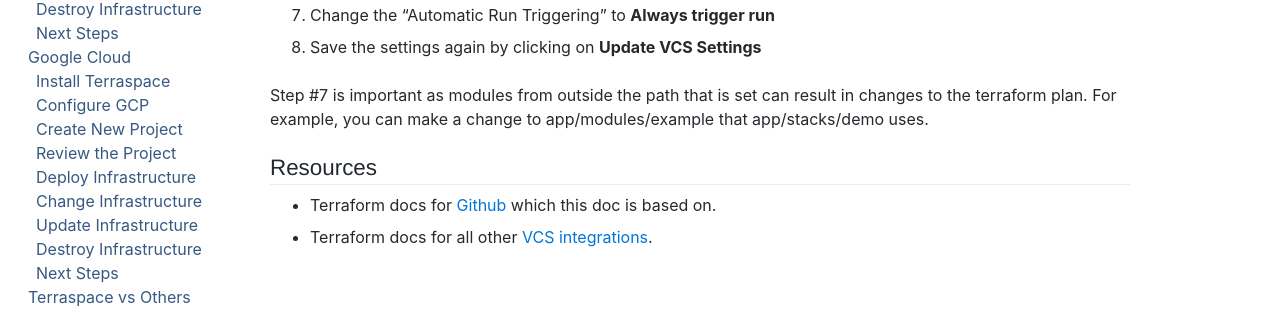
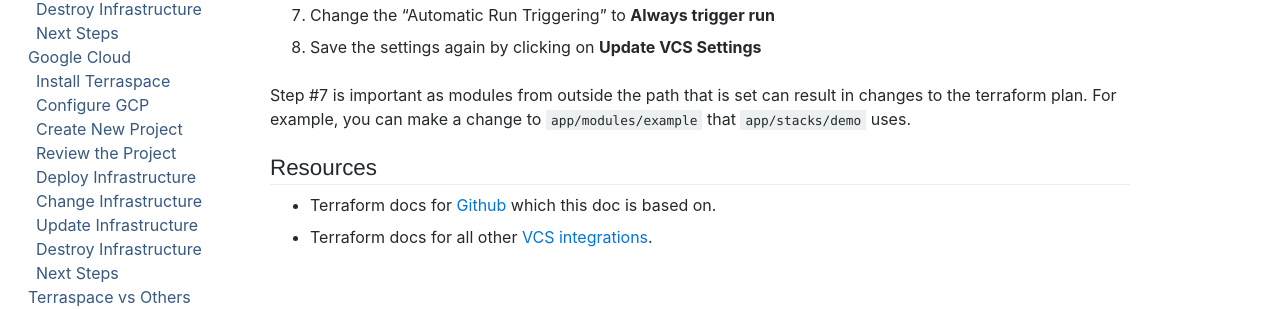
Before and after one commit to boltops-tools/terraspace-docs, a Jekyll site: the page built from _docs/cloud/workflows/vcs/connect.md, in a window 1280 px wide and 900 px high, scrolled down 392 px. Shown: the part 175-484 px from the top of the window. Built offline with Jekyll 4.4.1, drawn with Linux system fonts in a browser that asks for light colours; a script that is not in the unit is left out.

Commit message:
update docs

```diff
--- a/_docs/cloud/workflows/vcs/connect.md
+++ b/_docs/cloud/workflows/vcs/connect.md
@@ -17,7 +17,7 @@ The Terraform Cloud API currently does not seem to offer an way to connect VCS p
 7. Change the "Automatic Run Triggering" to **Always trigger run**
 8. Save the settings again by clicking on **Update VCS Settings**
 
-Step #7 is important as modules from outside the path that is set can result in changes to the terraform plan.  For example, you can make a change to app/modules/example that app/stacks/demo uses.
+Step #7 is important as modules from outside the path that is set can result in changes to the terraform plan.  For example, you can make a change to `app/modules/example` that `app/stacks/demo` uses.
 
 ## Resources
 
```
